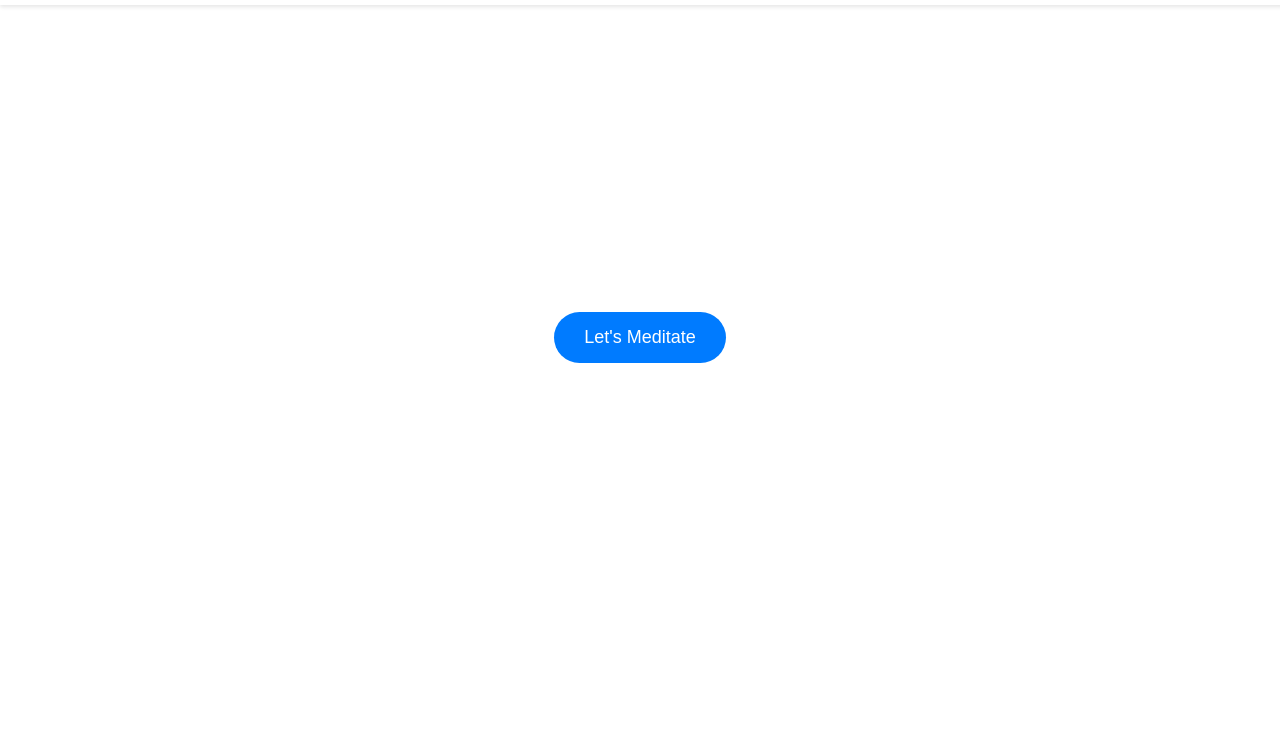
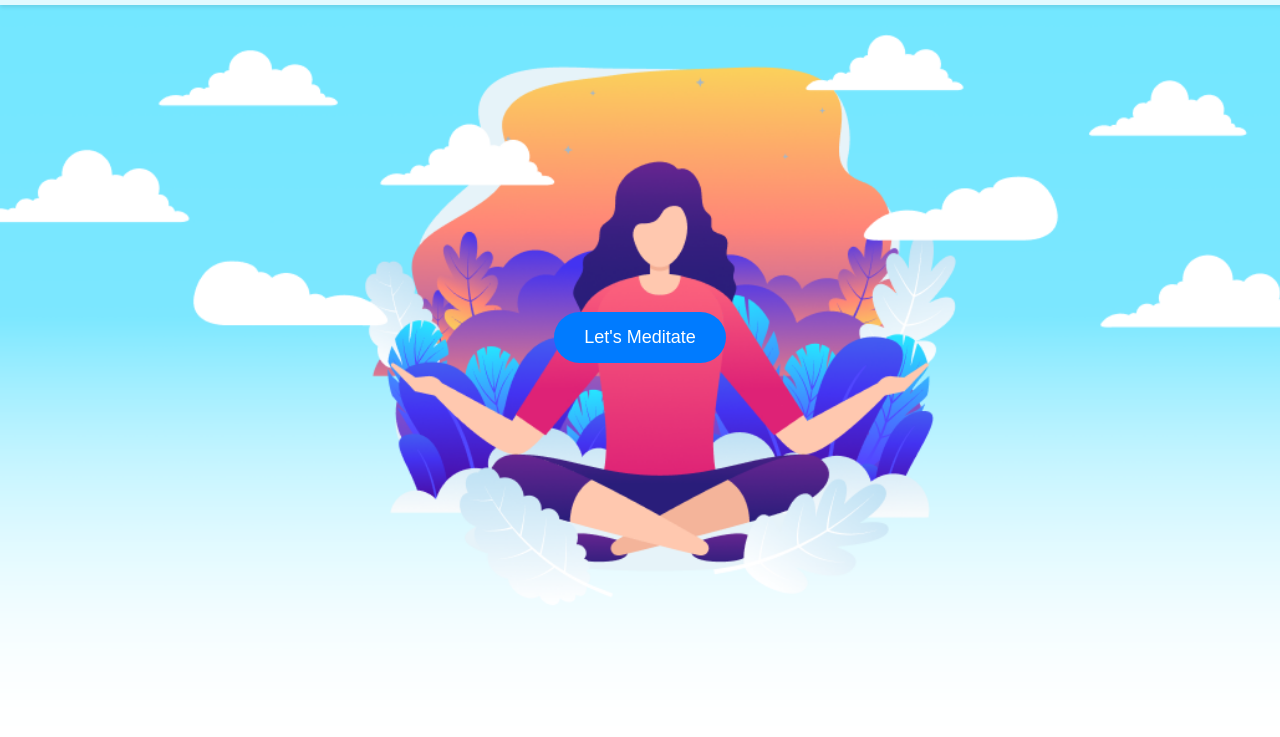
Before and after one commit to Rojipojii/Mental-Help, a plain HTML site: page index.html in a window 1280 px wide. Shown: the part 63-800 px from the top of the page. Drawn offline with Linux system fonts and the light colour scheme.

Commit message:
Add files via upload

```diff
--- a/css/styles.css
+++ b/css/styles.css
@@ -10,7 +10,7 @@ body, html {
 
 /* Background Image Styling */
 body {
-    background: url('images/image.png') no-repeat center center fixed;
+    background: url('/images/image.png') no-repeat center center fixed;
     background-size: cover;
     min-height: 100vh
 }
```
